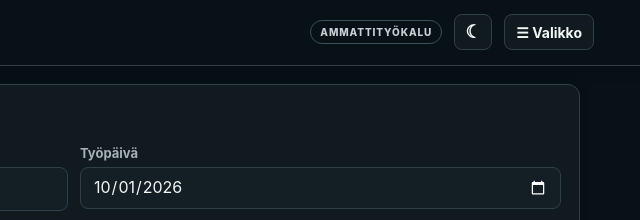
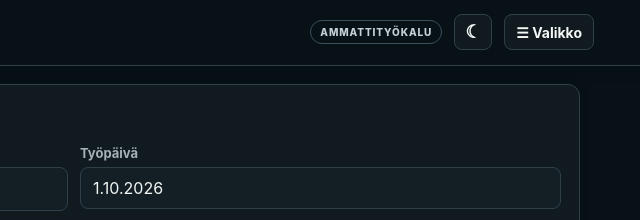
Before and after one commit to Iivo1996/iv-mittaus, a plain HTML site: page index.html in a window 1280 px wide. Shown: the top 220 px of the page, 566-1206 px from the left. Drawn offline with Linux system fonts and the light colour scheme.

Commit message:
Contain iOS date picker in standard size field

```diff
--- a/index.html
+++ b/index.html
@@ -22,7 +22,7 @@ header{background:var(--navy);color:#fff;padding:13px 16px;position:sticky;top:0
 main{max-width:1040px;margin:auto;padding:18px 14px 30px}.card{background:#fff;border:1px solid var(--line);border-radius:12px;padding:18px;margin-bottom:16px;box-shadow:0 2px 8px rgba(16,42,67,.06)}
 .card-heading{display:flex;align-items:center;gap:9px;margin-bottom:15px}.step{width:27px;height:27px;border-radius:7px;background:var(--navy);color:#fff;display:grid;place-items:center;font-size:13px;font-weight:800}h2{font-size:17px;margin:0}.grid{display:grid;grid-template-columns:repeat(2,minmax(0,1fr));gap:12px}
 label{font-size:13px;font-weight:650;color:#43586a;display:block;margin-bottom:6px}input,textarea{width:100%;padding:11px 12px;border:1px solid #b9c7d3;border-radius:8px;font:inherit;font-size:16px;background:#fff;color:var(--ink);outline:none;transition:border-color .15s,box-shadow .15s}input:focus,textarea:focus{border-color:var(--blue);box-shadow:0 0 0 3px rgba(23,105,170,.14)}textarea{min-height:104px;resize:vertical;line-height:1.45}
-input[type="date"]{display:block;min-width:0;max-width:100%;height:42px;min-height:0;line-height:23px}input[type="date"]::-webkit-date-and-time-value{text-align:left;min-height:0}
+.date-field{position:relative;width:100%;height:42px;overflow:hidden;border:1px solid var(--ui-border);border-radius:8px;background:var(--ui-surface-2);color:var(--ui-text)}.date-field:focus-within{border-color:var(--ui-accent);box-shadow:0 0 0 3px color-mix(in srgb,var(--ui-accent) 18%,transparent)}.date-field-display{display:flex;align-items:center;height:100%;padding:0 12px;font-size:16px;pointer-events:none}.date-field input[type="date"]{position:absolute;inset:0;width:100%;height:100%;min-width:0;max-width:100%;margin:0;padding:0;border:0;opacity:0;cursor:pointer}
 button{border:1px solid transparent;border-radius:8px;padding:10px 13px;font:inherit;font-size:14px;font-weight:700;cursor:pointer;background:#e8eef3;color:var(--ink);min-height:40px}button:active{transform:translateY(1px)}button.primary{background:var(--navy);color:#fff;padding:11px 17px}button.save-project{background:var(--blue);color:#fff}button.secondary{background:#fff;border-color:#aebdca;color:var(--navy)}button.danger{background:#fff5f4;border-color:#f2c7c3;color:var(--red)}button.small{padding:6px 9px;font-size:12px;min-height:32px}
 .apartment{background:#dfe8ef;border-color:#b8c8d5;padding:0;border-radius:14px;overflow:hidden}.apartment>summary{list-style:none;cursor:pointer;-webkit-tap-highlight-color:transparent}.apartment>summary::-webkit-details-marker{display:none}.apartment-summary{display:flex;align-items:center;gap:11px;padding:13px 15px;background:var(--navy);color:#fff;font-weight:800}.apartment-summary::before{content:"›";font-size:24px;line-height:1;transition:transform .15s}.apartment[open]>.apartment-summary::before{transform:rotate(90deg)}.apartment-summary-name{min-width:0;overflow:hidden;text-overflow:ellipsis;white-space:nowrap;font-size:16px}.apartment-body{padding:12px}.apartment-title{display:grid;grid-template-columns:auto minmax(150px,300px) 1fr auto;gap:10px;align-items:center;margin-bottom:12px}.apartment-index{background:var(--navy);color:#fff;border-radius:7px;padding:8px 10px;font-size:12px;font-weight:800;letter-spacing:.06em;text-transform:uppercase}.apartment-title input{font-weight:750;background:#fff}.apartment-title .danger{justify-self:end}
 .room{margin:12px 0 0;background:#fff;border-left:5px solid var(--blue);box-shadow:none}.room-title{display:grid;grid-template-columns:auto minmax(140px,260px) 1fr auto;gap:9px;align-items:center;padding-bottom:12px;border-bottom:1px solid #e1e7ec}.room-index{color:var(--navy);font-size:12px;font-weight:800;text-transform:uppercase;letter-spacing:.06em}.room-title input{font-weight:700}.room-title .danger{justify-self:end}
@@ -80,7 +80,7 @@ button{background:var(--ui-surface-3);color:var(--ui-text)}button.primary,button
 <section class="card"><div class="card-heading"><span class="step">1</span><h2>Kohteen tiedot</h2></div>
 <div class="grid">
 <div><label>Kohde</label><input id="kohde" placeholder="Esim. Virusmäentie 27, Turku"></div>
-<div><label>Työpäivä</label><input id="paiva" type="date"></div>
+<div><label for="paiva">Työpäivä</label><div class="date-field"><span id="paiva-display" class="date-field-display" aria-hidden="true"></span><input id="paiva" type="date" oninput="updateDateDisplay('paiva')" onchange="updateDateDisplay('paiva')"></div></div>
 <div><label>Työn suorittaja</label><input id="mittaaja" placeholder="Nimi"></div>
 <div id="measurement-instrument-wrap" hidden><label>Mittausväline</label><input id="valine" placeholder="Esim. Swema 3000md"></div>
 <div><label>Oletusventtiili</label><input id="default-valve" placeholder="Esim. KSO-125"><p class="muted">Täytetään automaattisesti uusiin venttiileihin. Jo lisättyjä venttiilejä ei muuteta.</p></div>
@@ -97,7 +97,7 @@ button{background:var(--ui-surface-3);color:var(--ui-text)}button.primary,button
 <section class="card no-print"><div class="work-heading"><span class="step">2</span><h2>Työmerkinnät</h2><button type="button" class="secondary" onclick="openWorkEntryEditor()">+ Lisää merkintä</button></div>
 <div id="work-entry-editor" class="work-editor" hidden>
   <div class="work-editor-grid">
-    <div><label>Päivämäärä</label><input id="work-entry-date" type="date"></div>
+    <div><label for="work-entry-date">Päivämäärä</label><div class="date-field"><span id="work-entry-date-display" class="date-field-display" aria-hidden="true"></span><input id="work-entry-date" type="date" oninput="updateDateDisplay('work-entry-date')" onchange="updateDateDisplay('work-entry-date')"></div></div>
     <div><label>Asunto / kohde <span class="muted">(vapaaehtoinen)</span></label><input id="work-entry-target" placeholder="Esim. A 12 tai IV-konehuone"></div>
     <div class="full"><label>Otsikko</label><input id="work-entry-title" maxlength="100" placeholder="Esim. Poistokanavien puhdistus"></div>
     <details id="work-entry-cleaning-wrap" class="cleaning-block compact-section full" hidden><summary class="compact-summary"><span>Puhdistettu tässä merkinnässä</span><span id="work-entry-cleaning-count" class="compact-summary-meta">Ei valintoja</span></summary><div class="compact-section-body"><div id="work-entry-cleaning-grid" class="cleaning-grid" role="group" aria-label="Työmerkinnässä puhdistetut osat"></div><div id="work-entry-cleaning-custom" class="cleaning-custom" hidden><label>Muu puhdistettu kohde</label><input id="work-entry-cleaning-custom-input" maxlength="80" placeholder="Kirjoita puhdistettu kohde" oninput="updatePendingCustomCleaningItem(this.value)"></div></div></details>
@@ -537,12 +537,14 @@ async function sharePdf(){
 }
 let editingWorkEntryId=null,pendingWorkPhotos=[],pendingOriginalPhotoIds=new Set(),pendingWorkCleaningItems=[],pendingWorkCustomCleaningItem="",pendingWorkConditionRatings={};
 function displayWorkDate(value){if(!value)return"-";const date=new Date(value+"T00:00:00");return Number.isNaN(date.getTime())?value:date.toLocaleDateString("fi-FI")}
+function updateDateDisplay(id){const input=document.getElementById(id),display=document.getElementById(id+"-display");if(input&&display)display.textContent=input.value?displayWorkDate(input.value):"Valitse päivämäärä"}
 function workEntryTitle(entry){const title=String(entry?.title||"").trim();if(title)return title;const text=String(entry?.text||"").trim().replace(/\s+/g," ");if(text)return text.length>60?text.slice(0,57)+"...":text;return String(entry?.target||"").trim()||"Työmerkintä"}
 function openWorkEntryEditor(id=null){
   const entry=id?data.workEntries.find(item=>item.id===id):null;
   editingWorkEntryId=entry?.id||newRecordId("merkinta");pendingWorkPhotos=(entry?.photos||[]).map(photo=>({...photo}));pendingOriginalPhotoIds=new Set(pendingWorkPhotos.map(photo=>photo.id));pendingWorkCleaningItems=normalizeCleaningItems(entry?.cleaningItems);pendingWorkCustomCleaningItem=String(entry?.customCleaningItem||"");pendingWorkConditionRatings=normalizeConditionRatings(entry?.conditionRatings);
   ["work-entry-cleaning-wrap","work-entry-condition-wrap"].forEach(elementId=>{const section=document.getElementById(elementId);if(section)section.open=false});
   document.getElementById("work-entry-date").value=entry?.date||new Date().toISOString().slice(0,10);
+  updateDateDisplay("work-entry-date");
   document.getElementById("work-entry-target").value=entry?.target||"";
   document.getElementById("work-entry-title").value=entry?(entry.title||workEntryTitle(entry)):"";
   document.getElementById("work-entry-text").value=entry?.text||"";
@@ -884,7 +886,7 @@ function ventRows(ai){
   return '<div class="vent-list">'+groups.map(group=>'<details class="room-group"><summary><span class="room-group-title">'+esc(group.name)+'</span><span class="room-group-count">'+group.items.length+' '+(group.items.length===1?'venttiili':'venttiiliä')+'</span></summary><div class="room-group-body">'+group.items.map(item=>ventCard(item.v,item.vi)).join('')+'</div></details>').join('')+'</div>'
 }
 function render(){
-document.getElementById("kohde").value=data.kohde;document.getElementById("paiva").value=data.paiva;document.getElementById("mittaaja").value=data.mittaaja;document.getElementById("valine").value=data.valine;document.getElementById("default-valve").value=data.defaultValve;
+document.getElementById("kohde").value=data.kohde;document.getElementById("paiva").value=data.paiva;updateDateDisplay("paiva");document.getElementById("mittaaja").value=data.mittaaja;document.getElementById("valine").value=data.valine;document.getElementById("default-valve").value=data.defaultValve;
 renderWorkType();
 renderWorkEntries();
 let e=document.getElementById("apartments"),openApartments=new Set([...e.querySelectorAll(".apartment[open]")].map(x=>Number(x.dataset.apartmentIndex)));e.innerHTML="";
```
